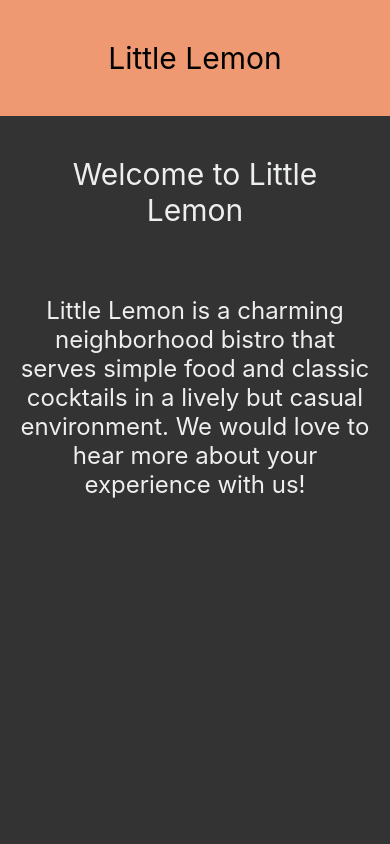
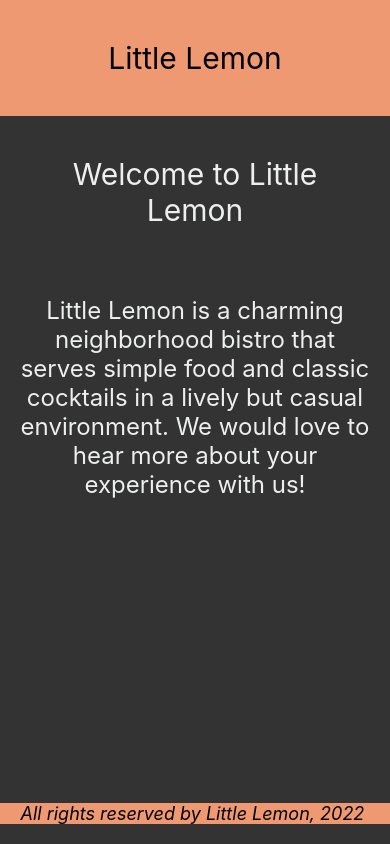
Before and after one commit to AounAbbass/LittleLemonApp, a React Native app in the folder FirstProject/: screen / in a window 390 px wide. Built offline with nearby package versions, Linux system fonts and the light colour scheme.

Commit message:
fourth commit

```diff
--- a/FirstProject/App.js
+++ b/FirstProject/App.js
@@ -3,6 +3,7 @@ import { View, StyleSheet } from 'react-native';
 
  // Import a local component here
  import LittleLemonHeader from './components/LittleLemonHeader';
+ import LittleLemonFooter from './components/LittleLemonFooter';
  import WelcomeScreen from './WelcomeScreen';
  export default function App() {
  return (
@@ -10,6 +11,9 @@ import { View, StyleSheet } from 'react-native';
  style={styles.container}>
  <LittleLemonHeader />
  <WelcomeScreen />
+ <View style={styles.footerContainer}>
+  <LittleLemonFooter />
+  </View>
  </View>
  );
  }
--- /dev/null
+++ b/FirstProject/components/LittleLemonFooter.js
@@ -0,0 +1,25 @@
+import * as React from 'react';
+import { View, Text, StyleSheet } from 'react-native';
+
+export default function LittleLemonFooter() {
+  return (
+    <View style={styles.container}>
+      <Text style={styles.footerText}>
+        All rights reserved by Little Lemon, 2022{' '}
+      </Text>
+    </View>
+  );
+}
+
+const styles = StyleSheet.create({
+  container: {
+    backgroundColor: '#EE9972',
+    marginBottom: 20,
+  },
+  footerText: {
+    fontSize: 18,
+    color: 'black',
+    textAlign: 'center',
+    fontStyle: 'italic',
+  },
+});
```
